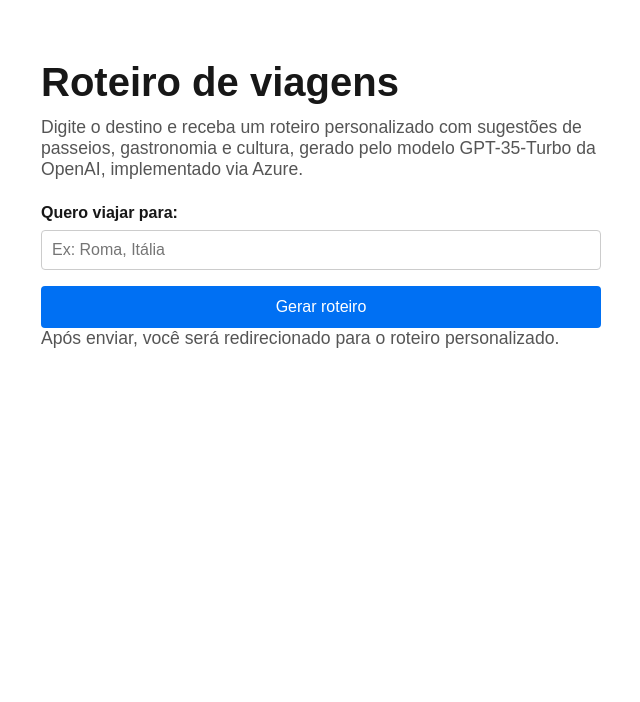
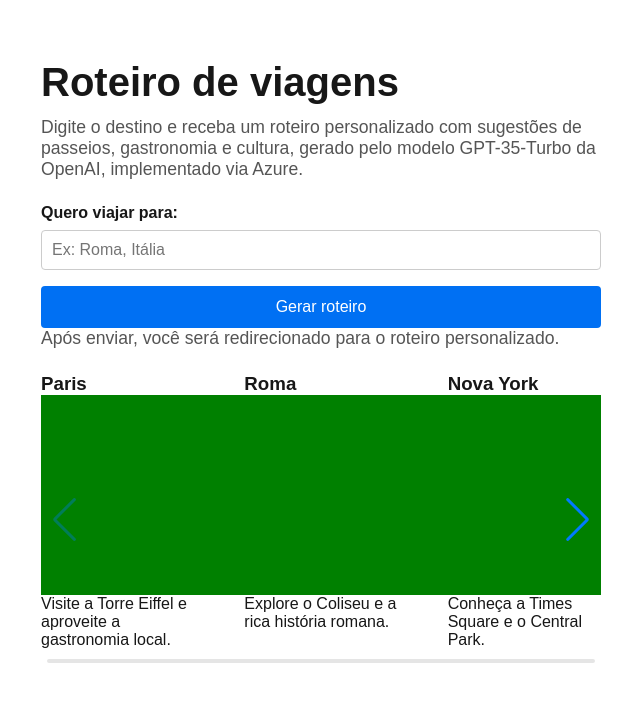
Before and after one commit to caio2983/openai-travel-next, a Next.js app in the folder frontend/: page / in a window 1280 px wide. Shown: the top 702 px of the page, without its empty margins (319-959 px from the left). Built offline with nearby package versions, Linux system fonts and the light colour scheme.

Commit message:
feat(frontend): add locations swiper

```diff
--- /dev/null
+++ b/frontend/src/app/components/SwiperLocations/SwiperLocations.css
@@ -0,0 +1,15 @@
+.swiper-container {
+  max-width: 80vw;
+  align-self: center;
+}
+
+.slide-content {
+  display: flex;
+  flex-direction: column;
+  align-items: center;
+}
+
+.slide-content p,
+.slide-content h3 {
+  margin: 20px 0;
+}
--- /dev/null
+++ b/frontend/src/app/components/SwiperLocations/SwiperLocations.tsx
@@ -0,0 +1,90 @@
+import React from "react";
+import { Swiper, SwiperSlide } from "swiper/react";
+
+import {
+  A11y,
+  Navigation,
+  Pagination,
+  Parallax,
+  Scrollbar,
+} from "swiper/modules";
+
+import "swiper/css";
+import "swiper/css/navigation";
+import "swiper/css/pagination";
+import "swiper/css/scrollbar";
+
+export default function SwiperLocations() {
+  return (
+    <div className="swiper-container">
+      <Swiper
+        modules={[Navigation, A11y, Parallax]}
+        spaceBetween={50}
+        slidesPerView={3}
+        navigation
+        pagination={{ clickable: true }}
+        scrollbar={{ draggable: true }}
+        onSwiper={(swiper) => console.log(swiper)}
+        onSlideChange={() => console.log("slide change")}
+      >
+        <SwiperSlide>
+          <div className="slide-content">
+            <h3>Paris</h3>
+            <div
+              className="image-teste"
+              style={{
+                width: "300px",
+                height: "200px",
+                backgroundColor: "green",
+              }}
+            ></div>
+            <p>Visite a Torre Eiffel e aproveite a gastronomia local.</p>
+          </div>
+        </SwiperSlide>
+        <SwiperSlide>
+          <div className="slide-content">
+            <h3>Roma</h3>
+            <div
+              className="image-teste"
+              style={{
+                width: "300px",
+                height: "200px",
+                backgroundColor: "green",
+              }}
+            ></div>
+            <p>Explore o Coliseu e a rica história romana.</p>
+          </div>
+        </SwiperSlide>
+        <SwiperSlide>
+          <div className="slide-content">
+            <h3>Nova York</h3>
+            <div
+              className="image-teste"
+              style={{
+                width: "300px",
+                height: "200px",
+                backgroundColor: "green",
+              }}
+            ></div>
+            <p>Conheça a Times Square e o Central Park.</p>
+          </div>
+        </SwiperSlide>
+        <SwiperSlide>
+          <div className="slide-content">
+            <h3>Tóquio</h3>
+            <div
+              className="image-teste"
+              style={{
+                width: "300px",
+                height: "200px",
+                backgroundColor: "green",
+              }}
+            ></div>
+
+            <p>Descubra a cultura japonesa e a modernidade da cidade.</p>
+          </div>
+        </SwiperSlide>
+      </Swiper>
+    </div>
+  );
+}
--- a/frontend/src/app/page.tsx
+++ b/frontend/src/app/page.tsx
@@ -2,6 +2,7 @@
 
 import { useRouter } from "next/navigation";
 import { FormEvent, useState } from "react";
+import SwiperLocations from "./components/SwiperLocations/SwiperLocations";
 
 export default function Home() {
   const router = useRouter();
@@ -47,6 +48,8 @@ export default function Home() {
           Após enviar, você será redirecionado para o roteiro personalizado.
         </p>
       </form>
+
+      <SwiperLocations></SwiperLocations>
     </div>
   );
 }
```
